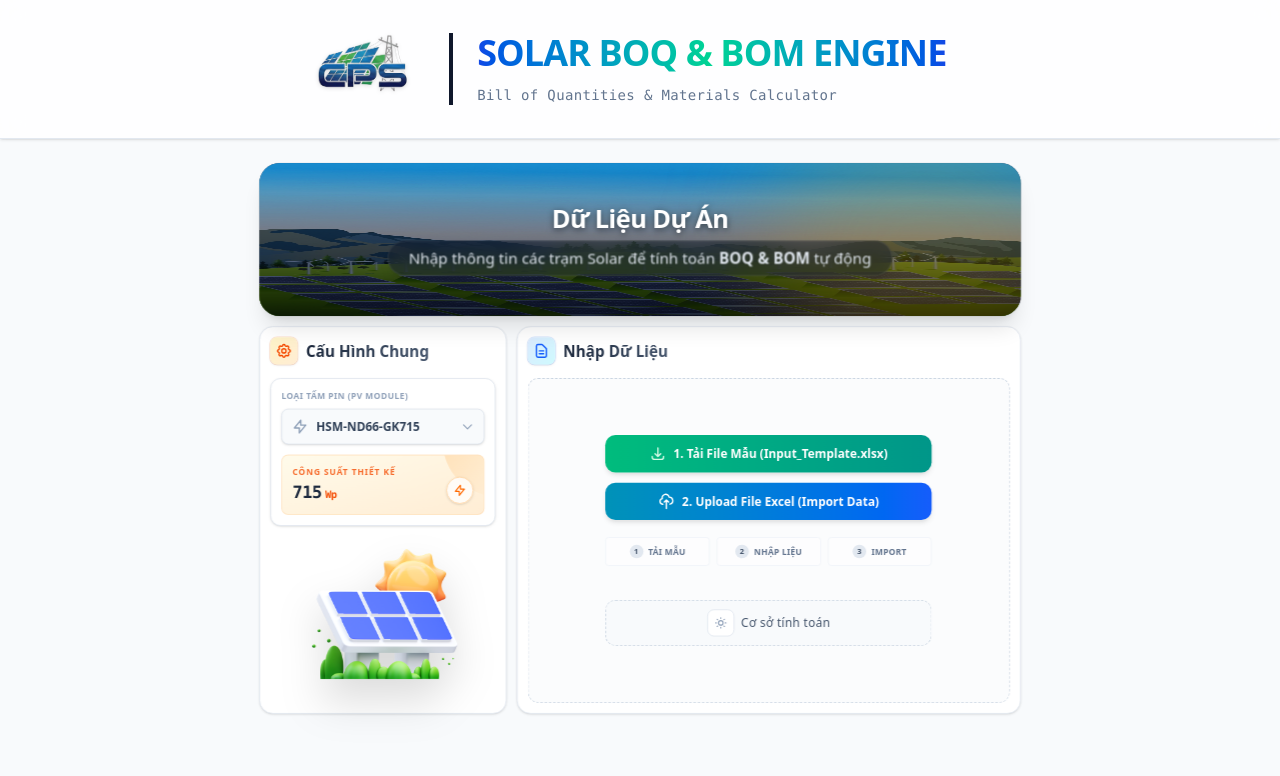
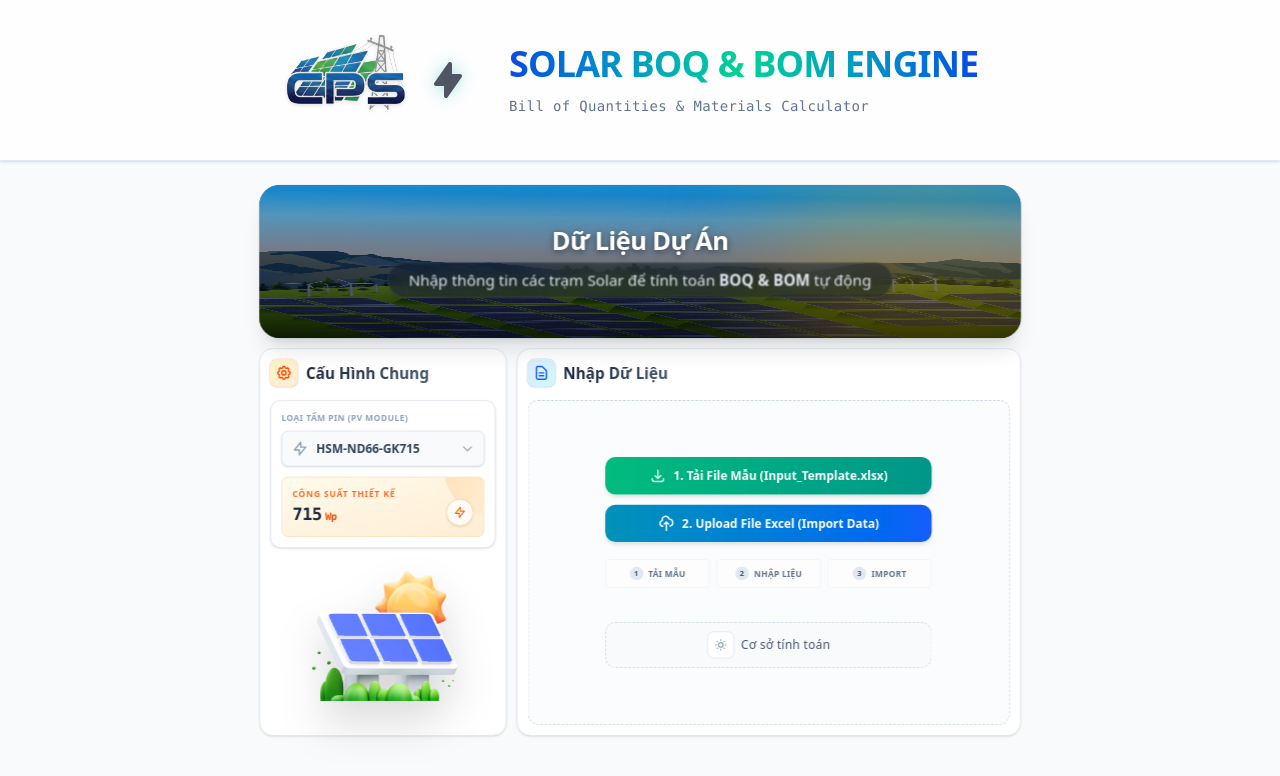
Before and after one commit to huy16/CPS-Solar-BOM, a React (Vite) app: page / in a window 1280 px wide. Shown: the top 776 px of the page. Built offline with nearby package versions, Linux system fonts and the light colour scheme.

Commit message:
style: enhance header with larger logo and lightning bolt icon

```diff
--- a/src/App.jsx
+++ b/src/App.jsx
@@ -14,7 +14,7 @@ function App() {
       {/* Header with CPS Branding */}
       <header className="bg-white/80 backdrop-blur-md shadow-sm border-b border-slate-200 sticky top-0 z-50">
         <div className="max-w-7xl mx-auto px-6 py-4">
-          <div className="flex flex-row items-center justify-center gap-5">
+          <div className="flex flex-row items-center justify-center gap-2">
             {/* CPS Logo - Clickable Reset */}
             <button
               onClick={handleReset}
@@ -24,16 +24,23 @@ function App() {
               <img
                 src={cpsLogo}
                 alt="CPS Logo"
-                className="h-24 w-auto object-contain transition-all duration-300 drop-shadow-sm group-hover:drop-shadow-md group-hover:scale-105"
+                className="h-32 w-auto object-contain transition-all duration-300 drop-shadow-sm group-hover:drop-shadow-md group-hover:scale-105"
               />
             </button>
+
+            {/* Lightning Bolt Icon Replacement for Divider */}
+            <div className="flex items-center justify-center px-2">
+              <svg className="w-10 h-10 text-energy-500 animate-pulse drop-shadow-[0_0_8px_rgba(20,184,166,0.5)]" fill="currentColor" viewBox="0 0 20 20">
+                <path fillRule="evenodd" d="M11.3 1.046A1 1 0 0112 2v5h4a1 1 0 01.82 1.573l-7 10A1 1 0 018 18v-5H4a1 1 0 01-.82-1.573l7-10a1 1 0 011.12-.38z" clipRule="evenodd" />
+              </svg>
+            </div>
 
             {/* Title Block with Glassmorphism & Energy Gradient */}
             <div className="relative group p-4 rounded-2xl overflow-hidden transition-all duration-500 border border-transparent hover:border-energy-100 hover:shadow-lg hover:shadow-energy-100/50">
               {/* Animated Background */}
               <div className="absolute inset-0 bg-gradient-to-br from-energy-50/50 via-white to-cyan-50/50 opacity-0 group-hover:opacity-100 transition-opacity duration-500"></div>
 
-              <div className="relative border-l-4 border-energy-500 pl-6">
+              <div className="relative pl-2">
                 <h1 className="text-4xl font-extrabold tracking-tight uppercase bg-gradient-to-r from-blue-700 via-emerald-400 to-blue-700 bg-clip-text text-transparent animate-gradient-x font-display pb-1">
                   Solar BOQ & BOM Engine
                 </h1>
```
